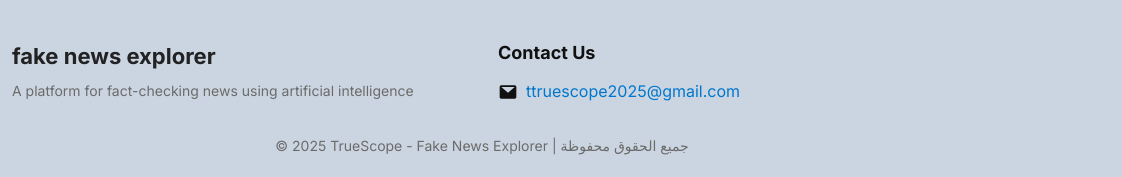
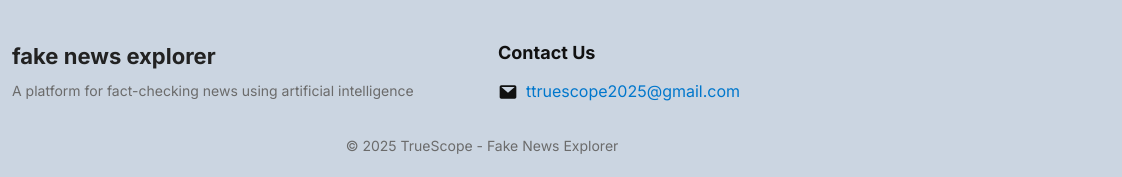
Before and after one commit to DemaKhurma/fake_news, a website with bundled scripts: page public/aboutUs.html in a window 1280 px wide. Shown: the part 862-1039 px from the top of the page, 158-1280 px from the left. Built offline with nearby package versions, Linux system fonts and the light colour scheme.

Commit message:
Update aboutUs.html

```diff
--- a/public/aboutUs.html
+++ b/public/aboutUs.html
@@ -282,7 +282,7 @@ body {
   </div>
 
   <div class="copyright">
-    © 2025 TrueScope - Fake News Explorer | جميع الحقوق محفوظة
+    © 2025 TrueScope - Fake News Explorer
   </div>
 </footer>
 </body>
```
